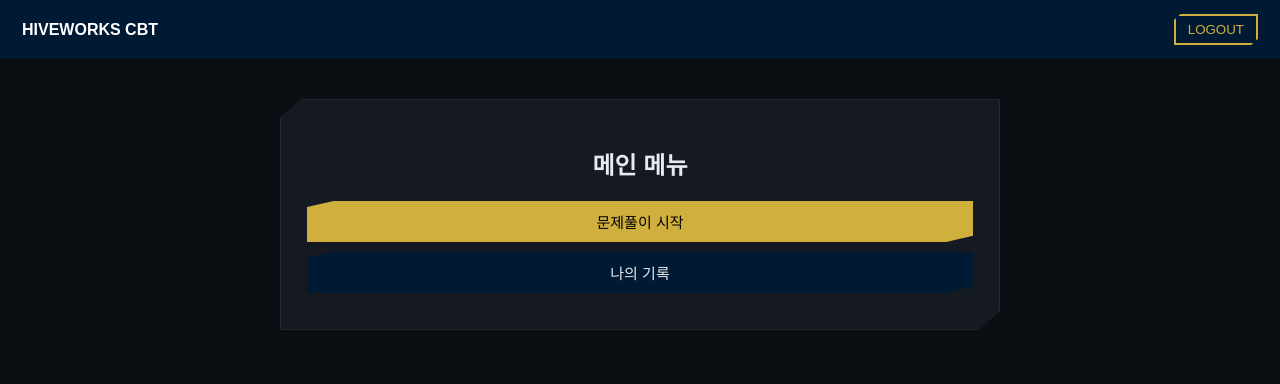
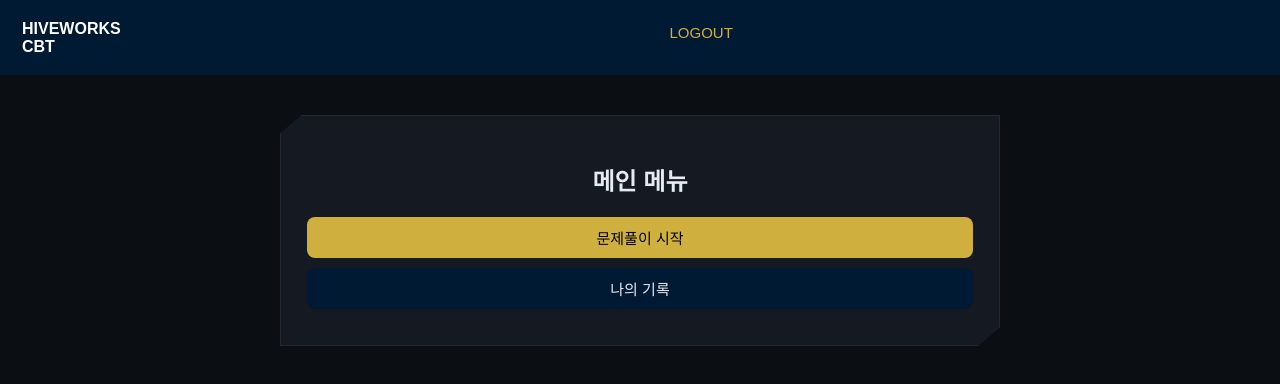
Before and after one commit to sw-J85/CBT-interior, a plain HTML site: page main.html in a window 1280 px wide. Drawn offline with Linux system fonts and the light colour scheme.

Commit message:
Update style.css

```diff
--- a/css/style.css
+++ b/css/style.css
@@ -38,8 +38,7 @@ body.dark {
   color: var(--gold);
   padding: 6px 12px;
   cursor: pointer;
-  clip-path: polygon(8% 0%, 100% 0%, 100% 80%, 92% 100%, 0% 100%, 0% 20%);
-}
+  }
 
 .hw-btn-logout:hover {
   background: var(--gold);
@@ -93,15 +92,22 @@ body.dark {
 .hw-btn-submit,
 .hw-btn-next,
 .hw-btn-hint,
-.hw-btn-reset {
+.hw-btn-reset,
+.hw-btn-logout {
   width: 100%;
-  padding: 12px;
+  padding: 10px;
   border: none;
   cursor: pointer;
-  clip-path: polygon(4% 0%, 100% 0%, 100% 85%, 96% 100%, 0% 100%, 0% 15%);
-  margin-bottom: 12px;
-  font-size: 16px;
+  margin-bottom: 10px;
+  font-size: 15px;
+
+  /* 육각형 제거 */
+  clip-path: none !important;
+
+  /* 기본 라운드 버튼으로 변경 */
+  border-radius: 8px;
 }
+
 
 /* 버튼 색 지정 */
 .hw-btn-submit,
```
